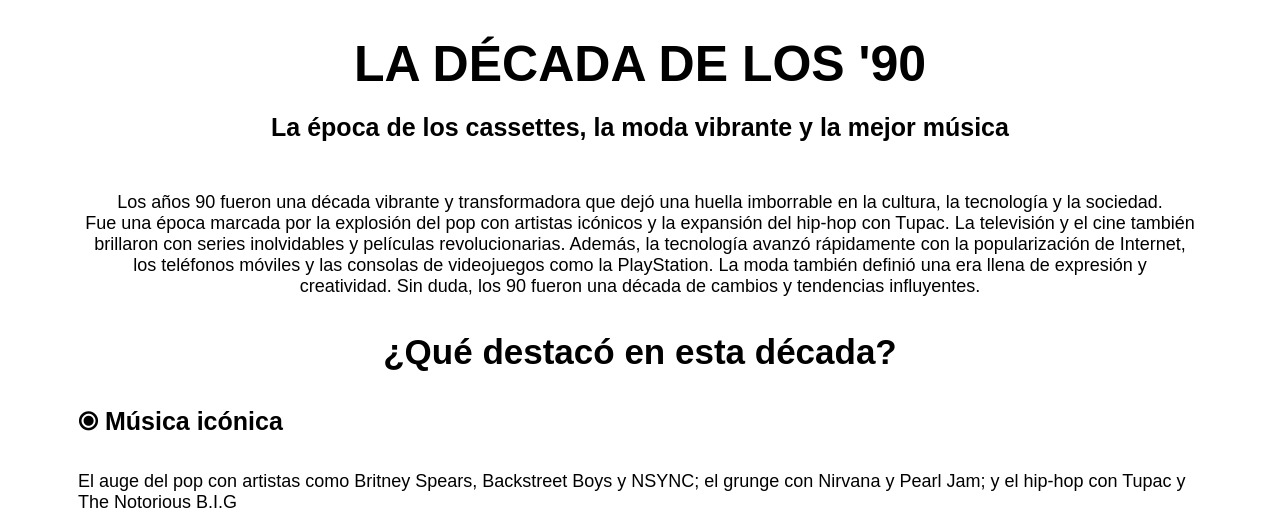
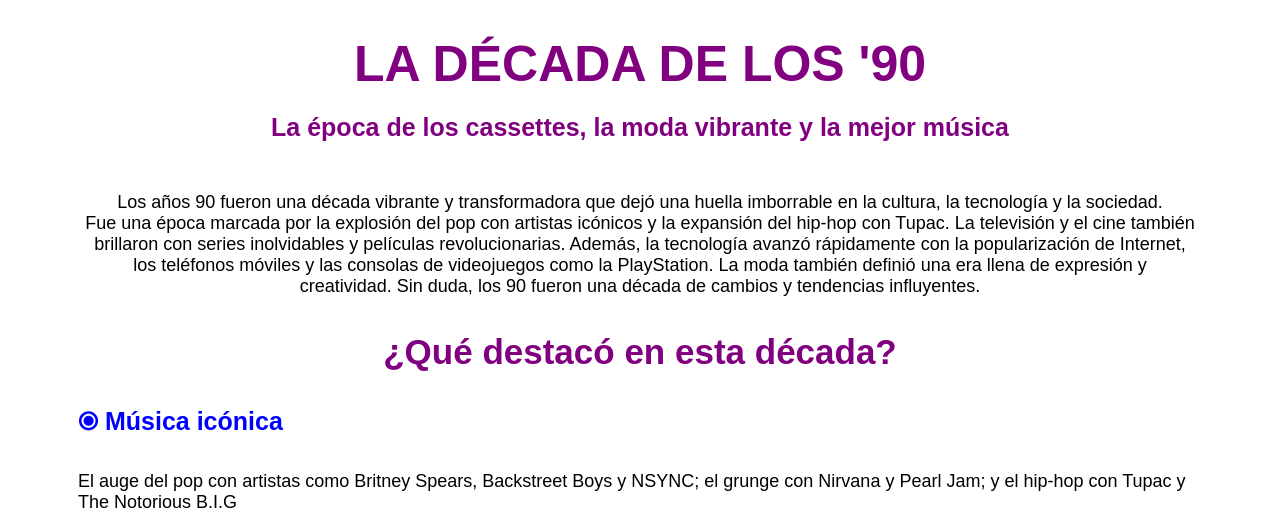
Before and after one commit to gineth-21/mi-primer-hipermedia, a plain HTML site: page index.html in a window 1280 px wide. Shown: the part 431-952 px from the top of the page. Drawn offline with Linux system fonts and the light colour scheme.

Commit message:
Update index.html

```diff
--- a/index.html
+++ b/index.html
@@ -9,15 +9,17 @@
             h1{
                 font-size: 50px;
                 margin-bottom:7px;
+                color: purple;
             }
             h2{
                 font-size: 25px;
                 margin-bottom: 50px;
+                color: purple;
             }
             h1,h2{
                 text-align: center;
                 font-weight: bold;
-                color:560bad;
+                color: purple;
             }
 
             div{
@@ -34,7 +36,7 @@
                 font-style: bold;
                 font-size: 35px;
                 text-align: center;
-                color: ;
+                color: purple;
             }
 
             img{
@@ -48,6 +50,7 @@
             }
             h4{
                 font-style: bold;
+                color: blue;
             }
             section{
                 font-size: 25px;
```
